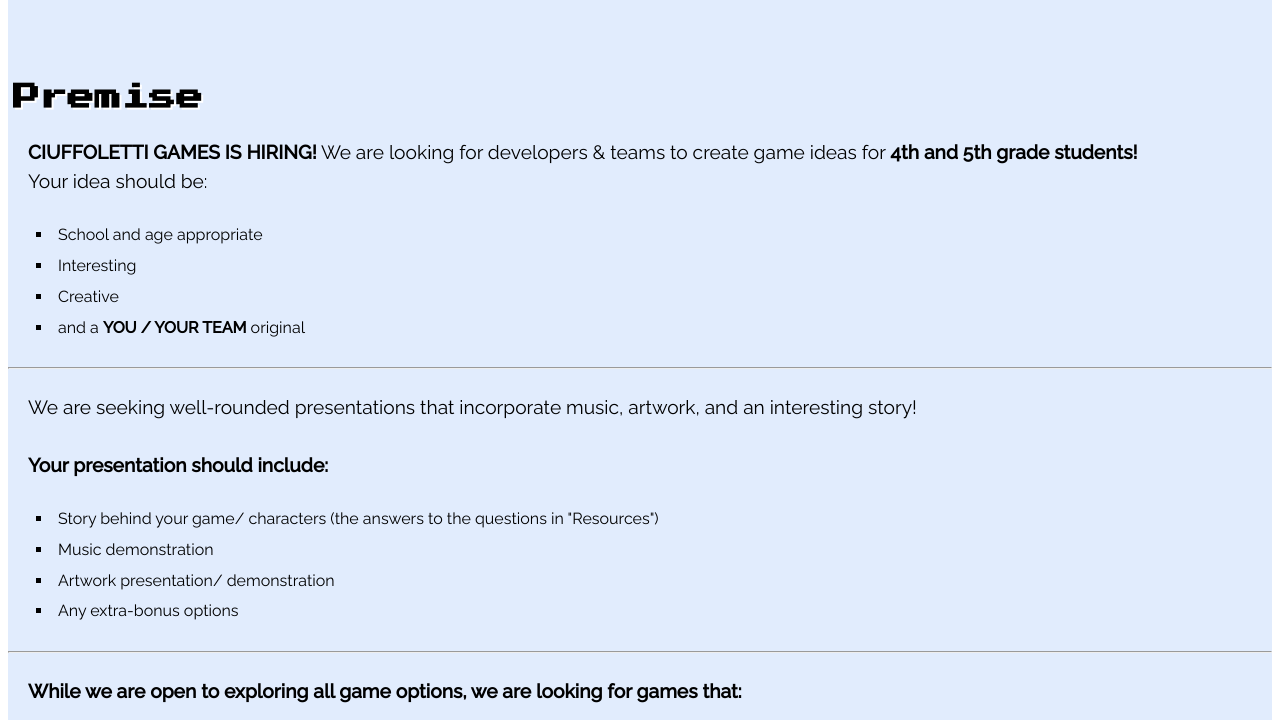
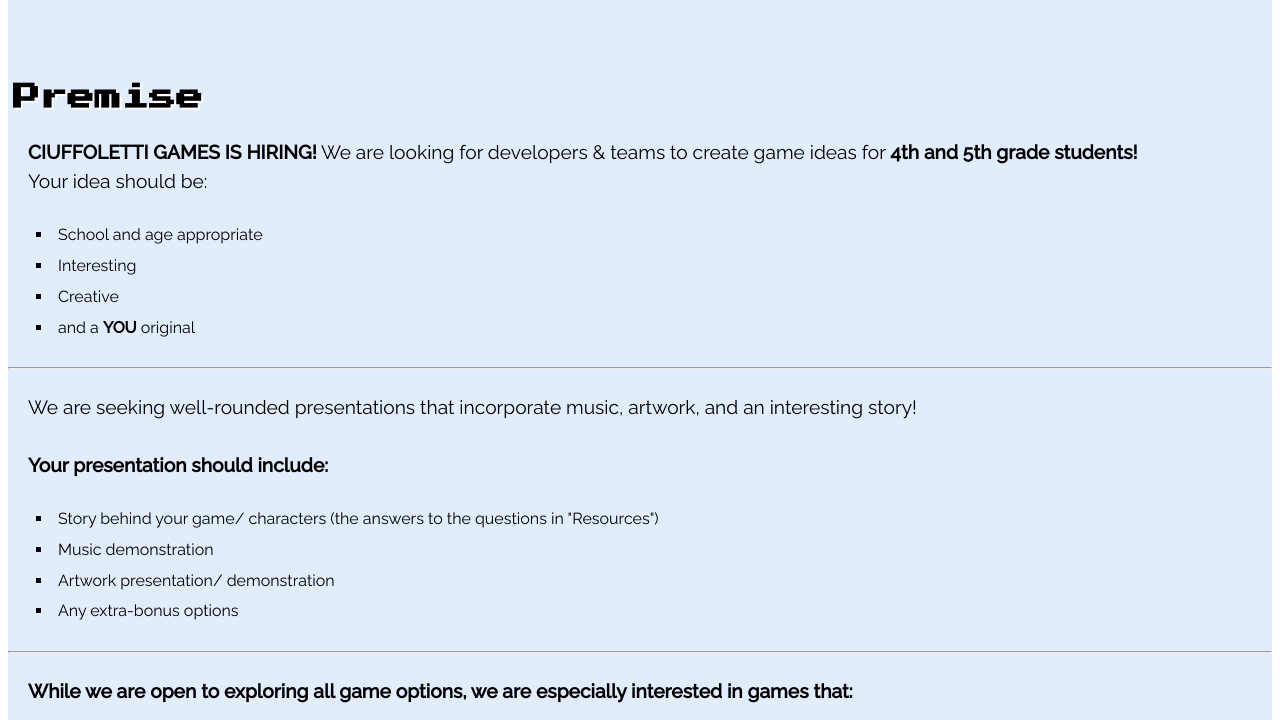
Before and after one commit to MsCsMusicClass/VGMP_Website, a plain HTML site: page presentation.html in a window 1280 px wide. Shown: the part 57-777 px from the top of the page. Drawn offline with Linux system fonts and the light colour scheme; a script that the page names is missing.

Commit message:
Update presentation.html for only solo project

```diff
--- a/presentation.html
+++ b/presentation.html
@@ -51,7 +51,7 @@
                     <li>School and age appropriate</li>
                     <li>Interesting</li>
                     <li>Creative</li>
-                    <li>and a <strong>YOU / YOUR TEAM</strong> original</li>
+                    <li>and a <strong>YOU </strong> original</li>
                 </ul>
                 <br>
                 <hr>
@@ -69,7 +69,7 @@
                 <br>
                 <hr>
                 <p>
-                    <strong>While we are open to exploring all game options, we are looking for games that:</strong>
+                    <strong>While we are open to exploring all game options, we are especially interested in games that:</strong>
                 </p>
                 <ul>
                     <li>Teach a concept (Math, Reading, Science, etc)</li>
```
